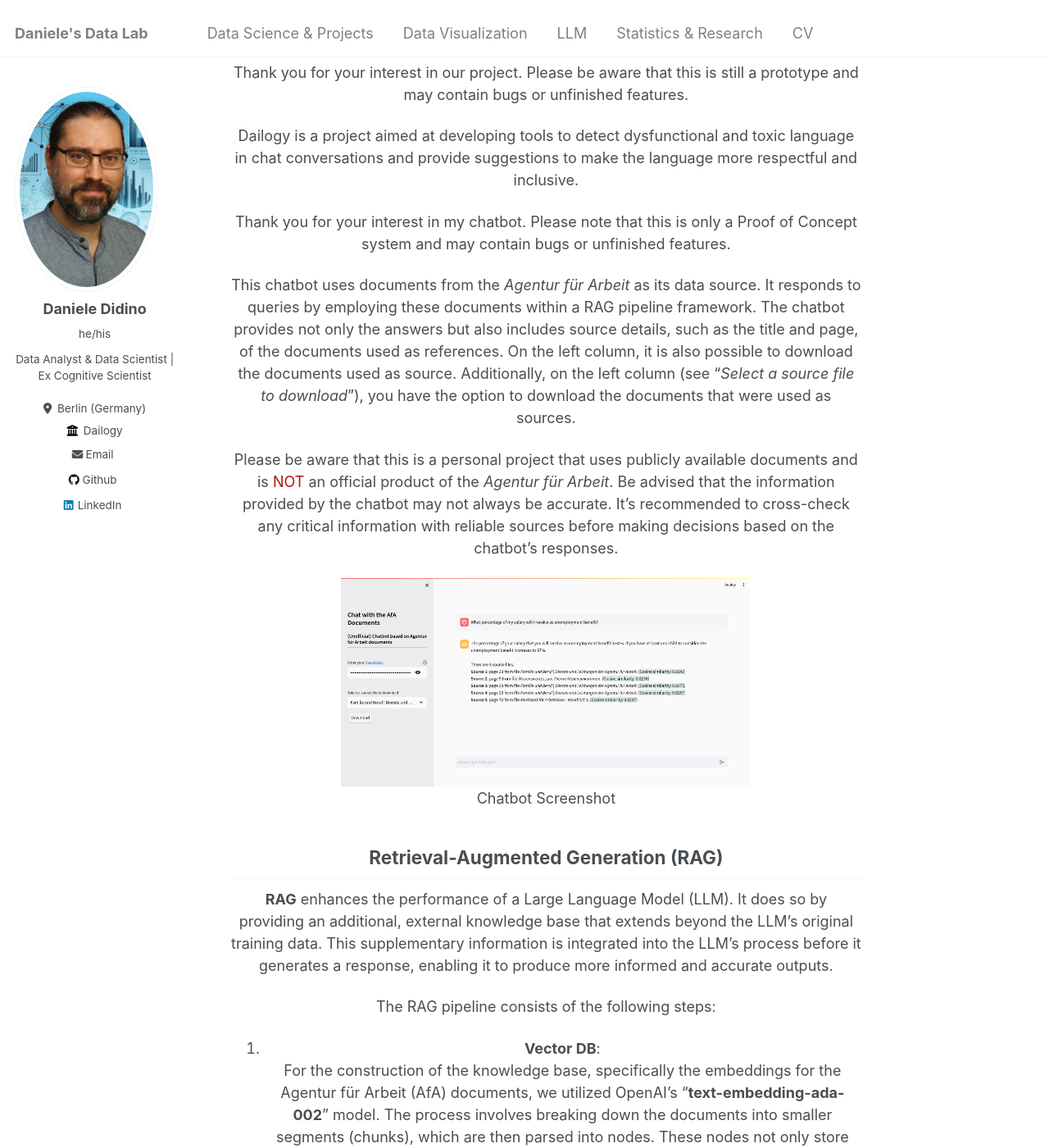
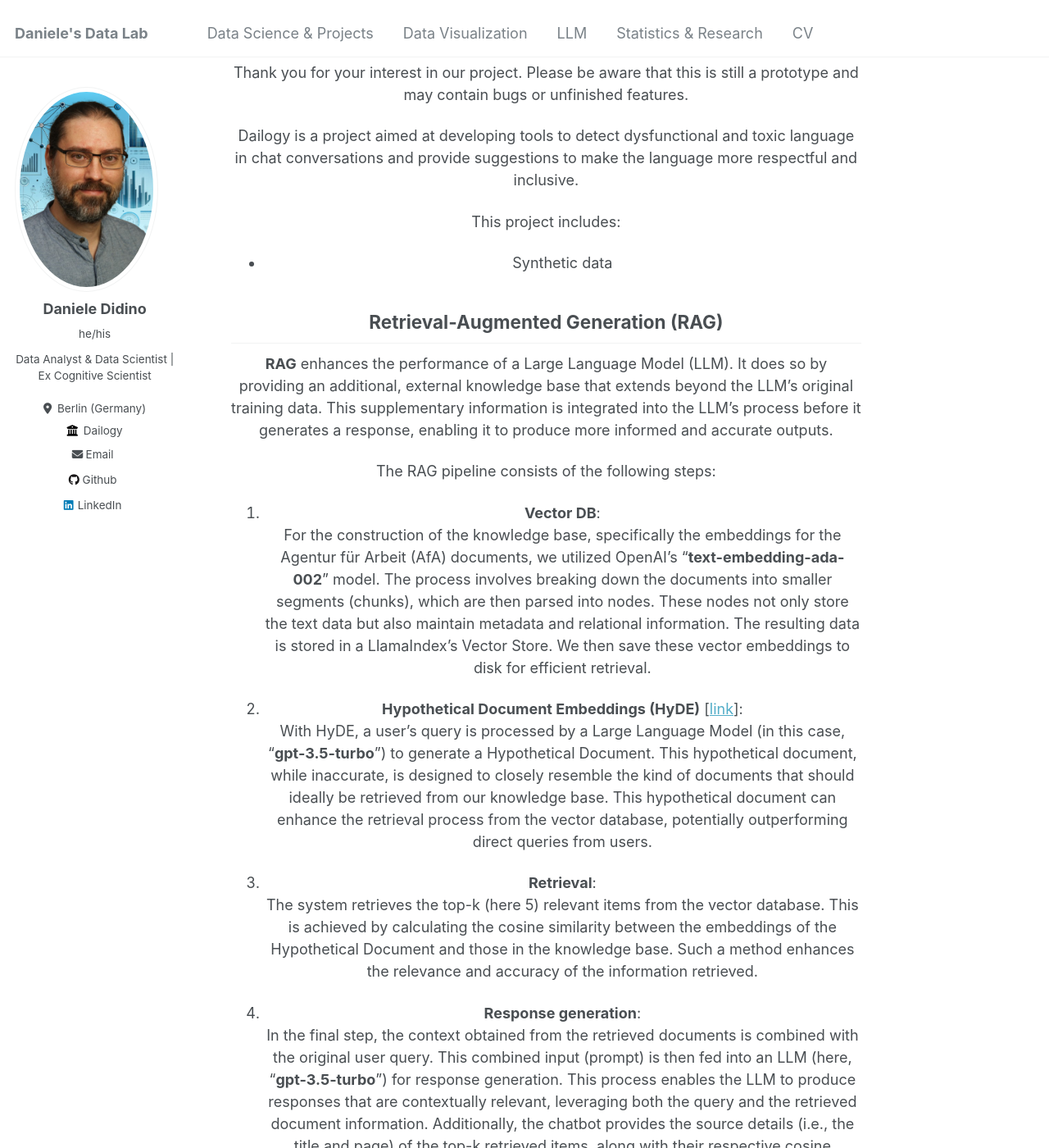
Before and after one commit to DanieleDidino/DanieleDidino.github.io, a Jekyll site: the page built from _LLM_projects/1_dailogy.md, in a window 1280 px wide and 1400 px high, scrolled down 564 px. Shown: the whole window at 82% size. Built offline with Jekyll 4.4.1, drawn with Linux system fonts in a browser that asks for light colours.

```diff
--- a/_LLM_projects/1_dailogy.md
+++ b/_LLM_projects/1_dailogy.md
@@ -20,20 +20,8 @@
 
 Dailogy is a project aimed at developing tools to detect dysfunctional and toxic language in chat conversations and provide suggestions to make the language more respectful and inclusive.
 
-
-
-
-
-Thank you for your interest in my chatbot. Please note that this is only a Proof of Concept system and may contain bugs or unfinished features.
-
-This chatbot uses documents from the *Agentur für Arbeit* as its data source. It responds to queries by employing these documents within a RAG pipeline framework. The chatbot provides not only the answers but also includes source details, such as the title and page, of the documents used as references. On the left column, it is also possible to download the documents used as source. Additionally, on the left column (see "*Select a source file to download*"), you have the option to download the documents that were used as sources.
-
-Please be aware that this is a personal project that uses publicly available documents and is <span style="color:#ad1714;">NOT</span> an official product of the *Agentur für Arbeit*. Be advised that the information provided by the chatbot may not always be accurate. It's recommended to cross-check any critical information with reliable sources before making decisions based on the chatbot's responses.
-
-<p align="center">
-<img src="/images/chatbot_afa_screenshot.png" alt="drawing" width="500"/>
-<br>Chatbot Screenshot
-</p>
+This project includes:
+- Synthetic data
 
 ## Retrieval-Augmented Generation (RAG)
 
```
Also changed, not shown: _data_viz/videogame_sales.md (+2 -2 lines).
